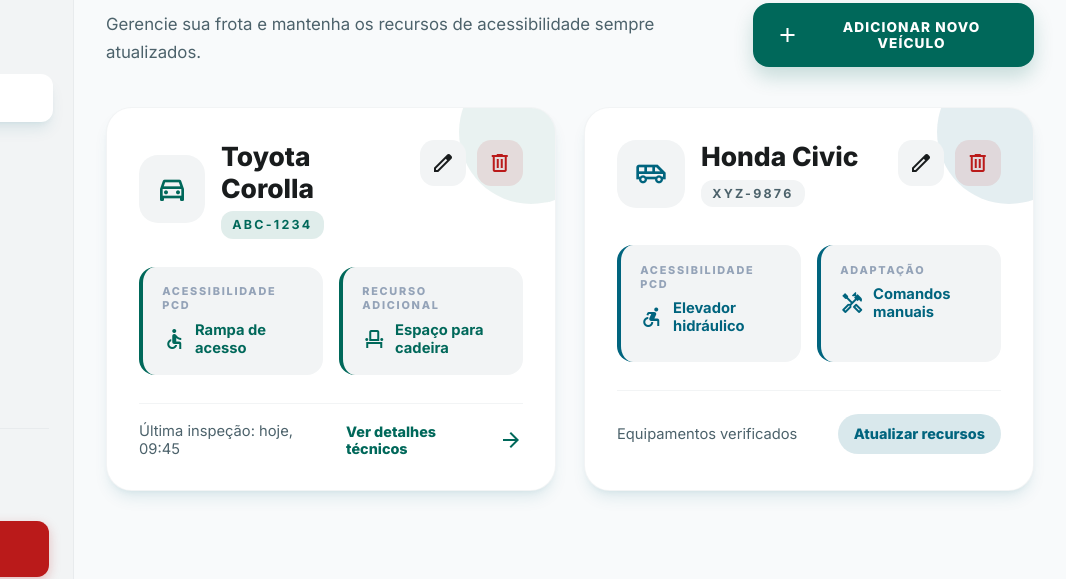
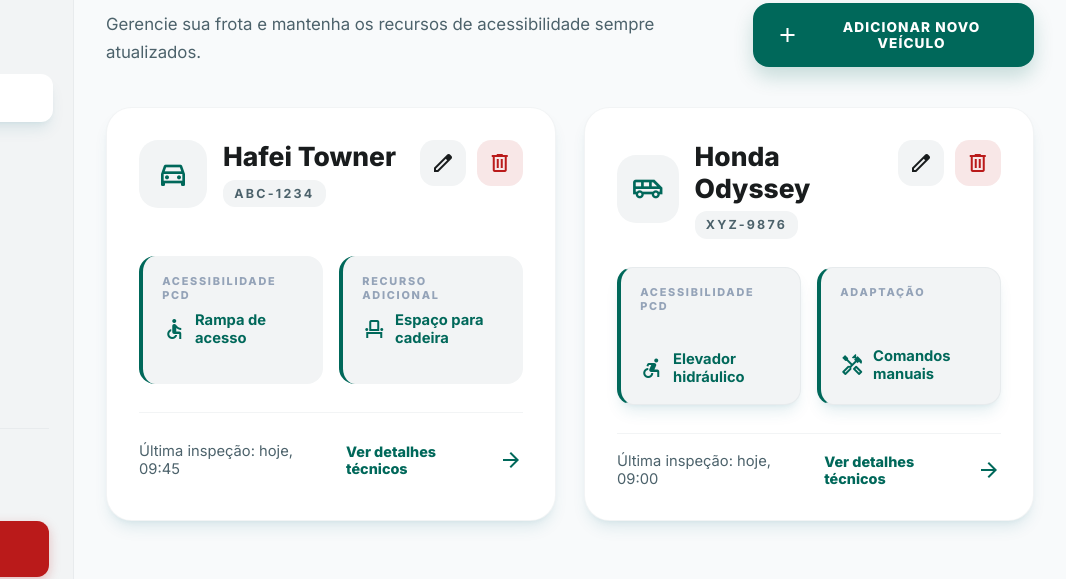
Before and after one commit to Joljolionn/sumus-frontend, a plain HTML site: page pages/driver/veiculos.html in a window 1280 px wide. Shown: the part 139-718 px from the top of the page, 214-1280 px from the left. Drawn offline with nearby package versions, Linux system fonts and the light colour scheme.

Commit message:
padronizacao da navbar e cores dos cards

```diff
--- a/assets/css/pages/driver/veiculos/index.css
+++ b/assets/css/pages/driver/veiculos/index.css
@@ -127,14 +127,6 @@ body.vehicles-page {
   opacity: 0.7;
 }
 
-.vehicle-card--primary .vehicle-card__accent {
-  background: var(--primary-soft);
-}
-
-.vehicle-card--secondary .vehicle-card__accent {
-  background: var(--secondary-soft);
-}
-
 .vehicle-card__top,
 .vehicle-card__footer {
   position: relative;
@@ -167,9 +159,6 @@ body.vehicles-page {
   color: var(--primary);
 }
 
-.vehicle-card--secondary .vehicle-card__icon {
-  color: var(--secondary);
-}
 
 .vehicle-card__icon .material-symbols-outlined {
   font-size: 2rem;
@@ -186,8 +175,8 @@ body.vehicles-page {
   margin-top: 0.45rem;
   padding: 0.4rem 0.7rem;
   border-radius: 0.75rem;
-  background: var(--primary-soft);
-  color: var(--primary);
+  background: var(--surface-low, #f2f4f5);
+  color: var(--text-muted);
   font-size: 0.78rem;
   font-weight: 700;
   letter-spacing: 0.18em;
@@ -249,10 +238,6 @@ body.vehicles-page {
   background: var(--surface-low, #f2f4f5);
 }
 
-.vehicle-card__spec--secondary {
-  border-left-color: var(--secondary);
-}
-
 .vehicle-card__spec-label {
   margin-bottom: 0.55rem;
   color: var(--text-light);
@@ -269,10 +254,6 @@ body.vehicles-page {
   color: var(--primary);
   font-size: 0.92rem;
   font-weight: 700;
-}
-
-.vehicle-card__spec--secondary .vehicle-card__spec-value {
-  color: var(--secondary);
 }
 
 /* =========================================
--- a/pages/driver/veiculos.html
+++ b/pages/driver/veiculos.html
@@ -110,7 +110,7 @@
                   <span class="material-symbols-outlined">directions_car</span>
                 </div>
                 <div>
-                  <h2 class="vehicle-card__title">Toyota Corolla</h2>
+                  <h2 class="vehicle-card__title">Hafei Towner</h2>
                   <p class="vehicle-card__plate">ABC-1234</p>
                 </div>
               </div>
@@ -152,7 +152,7 @@
             </footer>
           </article>
 
-          <article class="vehicle-card vehicle-card--secondary">
+          <article class="vehicle-card vehicle-card">
             <div class="vehicle-card__accent" aria-hidden="true"></div>
 
             <div class="vehicle-card__top">
@@ -161,7 +161,7 @@
                   <span class="material-symbols-outlined">airport_shuttle</span>
                 </div>
                 <div>
-                  <h2 class="vehicle-card__title">Honda Civic</h2>
+                  <h2 class="vehicle-card__title">Honda Odyssey</h2>
                   <p class="vehicle-card__plate vehicle-card__plate--muted">XYZ-9876</p>
                 </div>
               </div>
@@ -177,7 +177,7 @@
             </div>
 
             <div class="vehicle-card__specs">
-              <div class="vehicle-card__spec vehicle-card__spec--secondary">
+              <div class="vehicle-card__spec vehicle-card">
                 <p class="vehicle-card__spec-label">Acessibilidade PCD</p>
                 <div class="vehicle-card__spec-value">
                   <span class="material-symbols-outlined">accessible_forward</span>
@@ -185,7 +185,7 @@
                 </div>
               </div>
 
-              <div class="vehicle-card__spec vehicle-card__spec--secondary">
+              <div class="vehicle-card__spec vehicle-card">
                 <p class="vehicle-card__spec-label">Adaptação</p>
                 <div class="vehicle-card__spec-value">
                   <span class="material-symbols-outlined">handyman</span>
@@ -195,9 +195,10 @@
             </div>
 
             <footer class="vehicle-card__footer">
-              <span class="vehicle-card__timestamp">Equipamentos verificados</span>
-              <a class="vehicle-card__pill-link" href="#">
-                <span>Atualizar recursos</span>
+              <span class="vehicle-card__timestamp">Última inspeção: hoje, 09:00</span>
+              <a class="vehicle-card__link" href="#">
+                <span>Ver detalhes técnicos</span>
+                <span class="material-symbols-outlined">arrow_forward</span>
               </a>
             </footer>
           </article>
```
